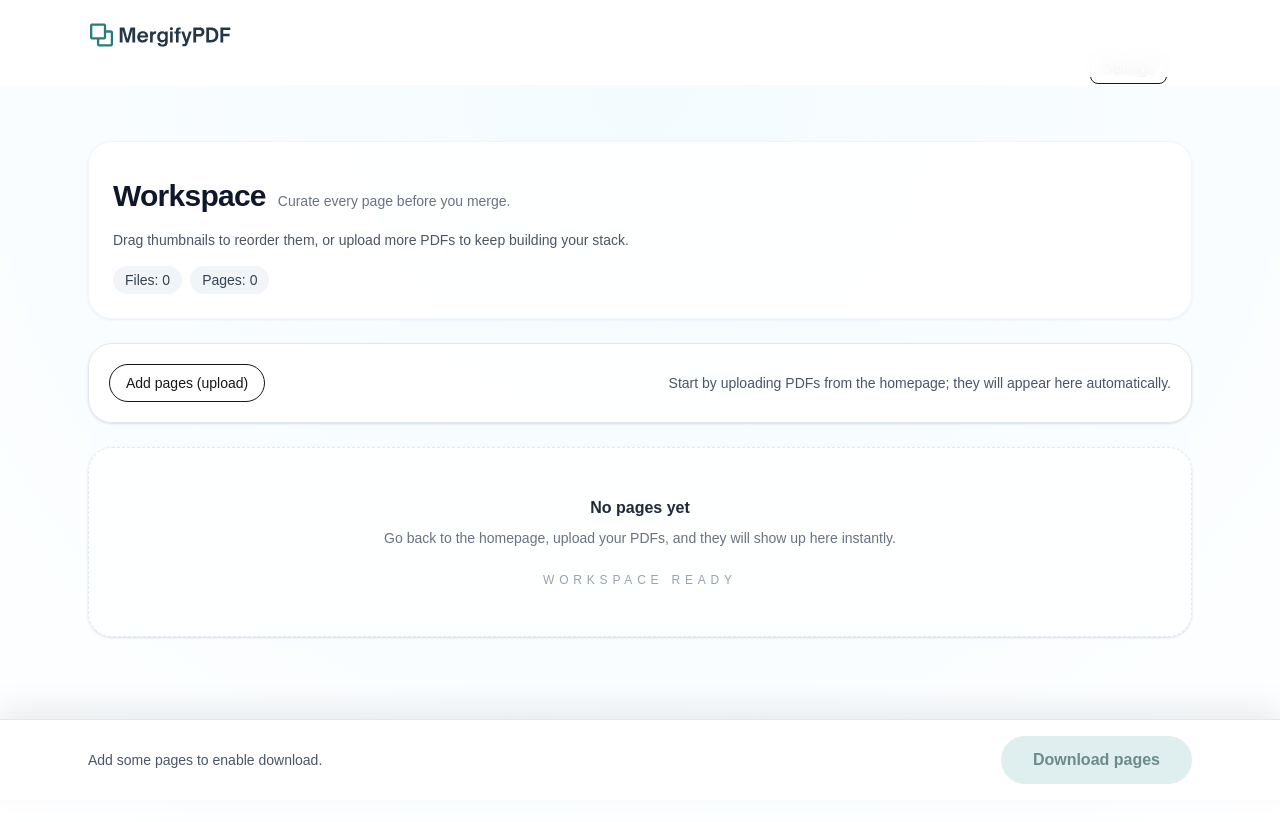
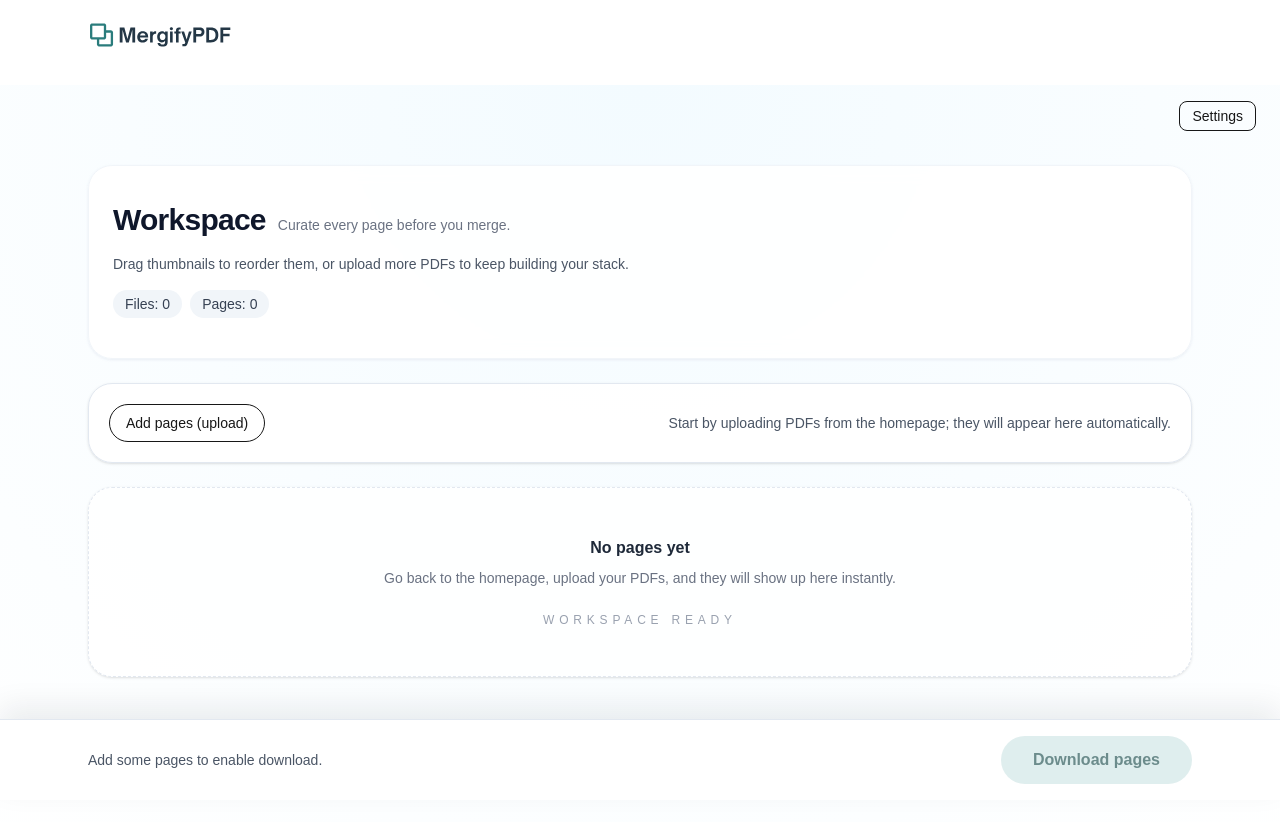
Before and after one commit to Mergify2020/mergifypdf, a Next.js app: page /studio in a window 1280 px wide. Shown: the top 822 px of the page. Built offline with nearby package versions, Linux system fonts and the light colour scheme.

Commit message:
chore: pin workspace settings button to header

```diff
--- a/src/app/studio/page.tsx
+++ b/src/app/studio/page.tsx
@@ -243,10 +243,15 @@ function WorkspaceClient() {
   const downloadDisabled = busy || pages.length === 0;
 
   return (
-    <main className="min-h-screen bg-[radial-gradient(circle_at_top,_#f3fbff,_#ffffff)]">
-      <div className="mx-auto flex max-w-6xl flex-col gap-6 px-4 pt-10 pb-32 lg:px-6 lg:pt-14">
+    <main className="relative min-h-screen bg-[radial-gradient(circle_at_top,_#f3fbff,_#ffffff)]">
+      <div className="pointer-events-none absolute right-6 top-4 z-20 hidden lg:block">
+        <div className="pointer-events-auto">
+          <SettingsMenu />
+        </div>
+      </div>
+      <div className="mx-auto flex max-w-6xl flex-col gap-6 px-4 pt-16 pb-32 lg:px-6 lg:pt-20">
         <div className="rounded-3xl border border-slate-100 bg-white/90 p-6 shadow-sm shadow-slate-200/60 backdrop-blur">
-          <div className="relative flex flex-wrap items-start gap-4">
+          <div className="flex flex-wrap items-start gap-4">
             <div className="min-w-[220px] flex-1 space-y-4">
               <div className="mt-3 flex flex-wrap items-baseline gap-3">
                 <h1 className="text-3xl font-semibold tracking-tight text-slate-900">Workspace</h1>
@@ -259,9 +264,9 @@ function WorkspaceClient() {
                 <span className="rounded-full bg-slate-100 px-3 py-1">Files: {sources.length}</span>
                 <span className="rounded-full bg-slate-100 px-3 py-1">Pages: {pages.length}</span>
               </div>
-            </div>
-            <div className="ml-auto self-start lg:absolute lg:-top-[112px] lg:right-0 lg:z-10">
-              <SettingsMenu />
+              <div className="block lg:hidden">
+                <SettingsMenu />
+              </div>
             </div>
           </div>
         </div>
```
